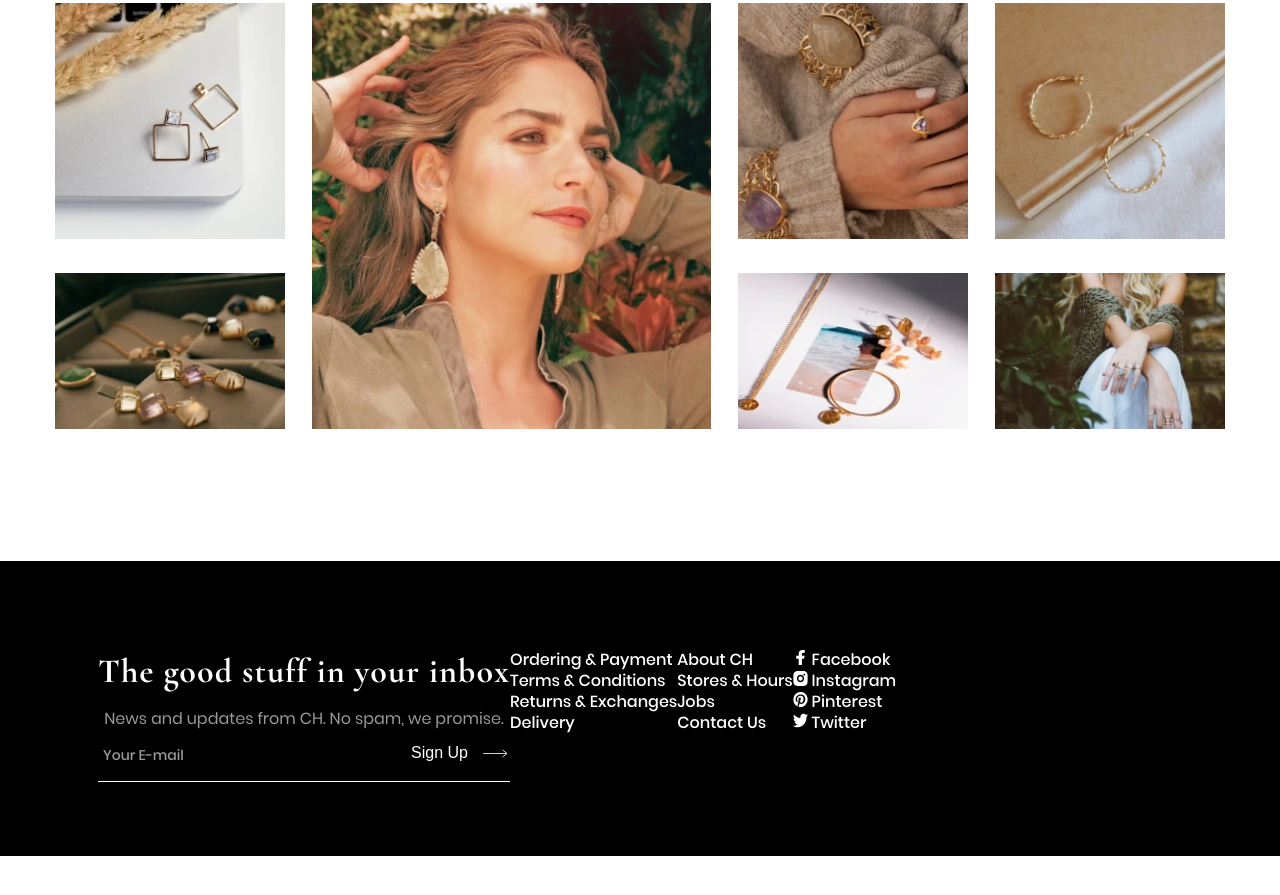
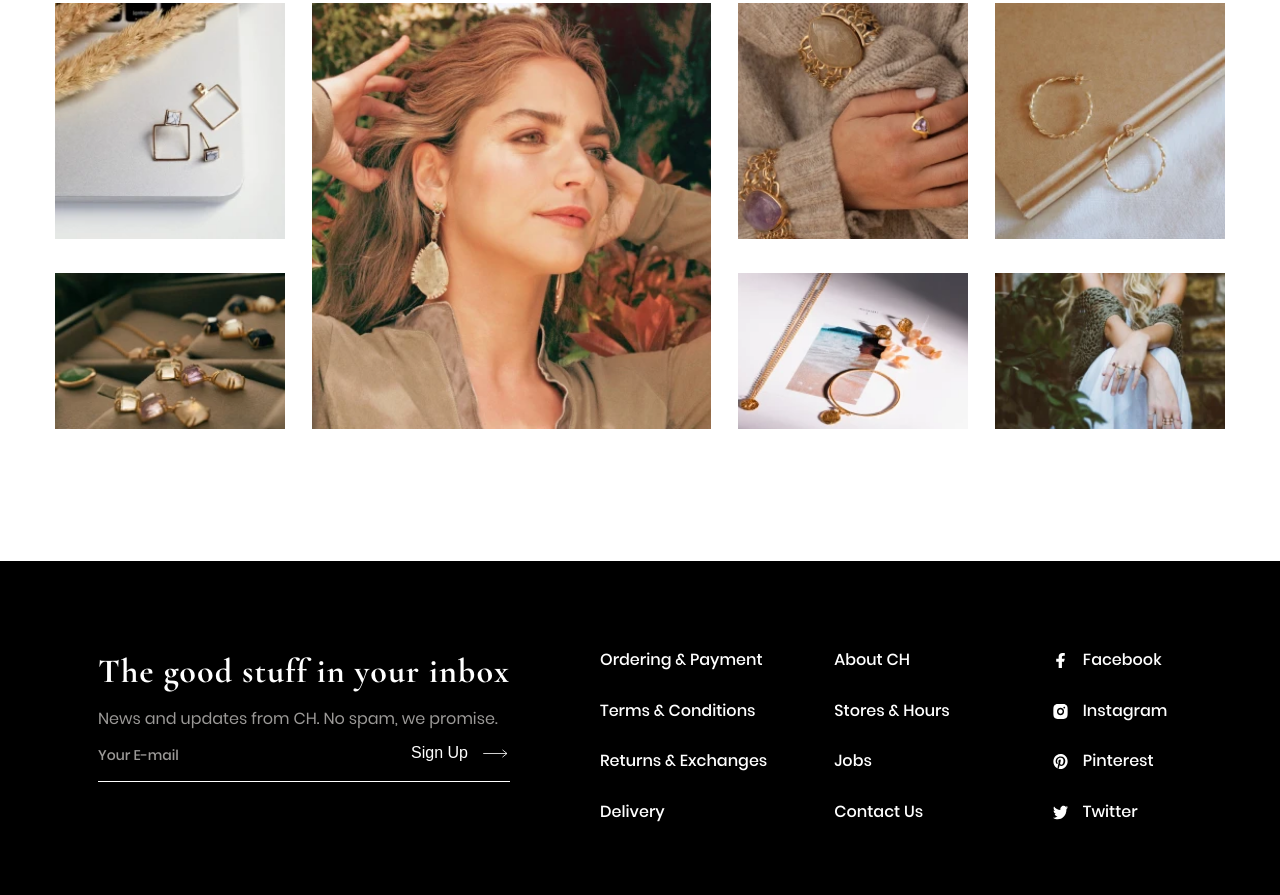
Before and after one commit to alenushka-jpg/jewellery_gramovich, a website: page source/main.html in a window 1280 px wide. Shown: the part 2490-3385 px from the top of the page. Before the commit the page ends 3346 px from the top, so only its background shows below. Drawn offline with nearby package versions, Linux system fonts and the light colour scheme; files that its build step writes are made by us from their sources; files whose address does not match are found by name; a web font is replaced by a local one.

Commit message:
Задает сетку секции footer

```diff
--- a/source/main.html
+++ b/source/main.html
@@ -485,36 +485,36 @@
           </div>
         </section>
         <div class="page-footer__links">
-          <ul class="page-footer__list">
+          <ul class="page-footer__list page-footer__list--info">
             <li>
-              <a href="#">Ordering & Payment</a>
+              <a href="#">Ordering&nbsp;&&nbsp;Payment</a>
             </li>
             <li>
-              <a href="#">Terms & Conditions</a>
+              <a href="#">Terms&nbsp;&&nbsp;Conditions</a>
             </li>
             <li>
-              <a href="#">Returns & Exchanges</a>
+              <a href="#">Returns&nbsp;&&nbsp;Exchanges</a>
             </li>
             <li>
               <a href="#">Delivery</a>
             </li>
           </ul>
-          <ul class="page-footer__list">
+          <ul class="page-footer__list page-footer__list--about-us">
             <li>
-              <a href="#">About CH</a>
+              <a href="#">About&nbsp;CH</a>
             </li>
             <li>
-              <a href="#">Stores & Hours</a>
+              <a href="#">Stores&nbsp;&&nbsp;Hours</a>
             </li>
             <li>
               <a href="#">Jobs</a>
             </li>
             <li>
-              <a href="#">Contact Us</a>
+              <a href="#">Contact&nbsp;Us</a>
             </li>
           </ul>
         </ul>
-        <ul class="page-footer__list footer__list--socials">
+        <ul class="page-footer__list footer__list--social">
           <li>
             <a href="#" aria-label="Facebook">
               <svg class="page-footer__icon" width="15" height="15">
--- a/source/sass/blocks/page-footer.scss
+++ b/source/sass/blocks/page-footer.scss
@@ -5,6 +5,25 @@
 .page-footer__container {
   display: flex;
   padding: 89px 98px 74px;
+
+  @media (max-width: 1260px) {
+    padding-left: 43px;
+    padding-right: 43px;
+  }
+
+  @media (max-width: $tablet-width) {
+    flex-direction: column;
+    margin-bottom: 50px;
+  }
+}
+
+.page-footer__subscription {
+  margin-right: 90px;
+
+  @media (max-width: $tablet-width) {
+    margin-right: 0;
+    margin-bottom: 48px;
+  }
 }
 
 .page-footer h3 {
@@ -20,6 +39,10 @@
 
 .page-footer__email {
   position: relative;
+
+  @media (max-width: $tablet-width) {
+    width: 82%;
+  }
 }
 
 .page-footer p {
@@ -27,10 +50,11 @@
   font-size: 16px;
   color: $light-font;
   line-height: 130%;
+  text-align: start;
 }
 
 .page-footer input {
-  padding: 15px 70px 15px 5px;
+  padding: 15px 70px 15px 0;
   width: 100%;
   font-family: "Poppins", "Courier New", "Courier", monospace;
   font-weight: 500;
@@ -70,20 +94,43 @@
 
 .page-footer__links {
   display: grid;
-  grid-template-columns: repeat(3, max-content);
+  grid-template-columns: repeat(3, min-content);
+
+  @media (max-width: $tablet-width) {
+    grid-template-columns: min-content;
+  }
 }
 
 .page-footer__list {
   margin: 0;
   padding: 0;
   list-style: none;
+
+  &--info {
+    margin-right: 67px;
+  }
+
+  &--about-us {
+    margin-right: 103px;
+  }
+}
+
+.page-footer__list li {
+  margin-bottom: 30px;
+
+  @media (max-width: $tablet-width) {
+    margin-bottom: 22px;
+  }
 }
 
 .page-footer__icon {
+  margin-right: 15px;
   fill: $basic-white;
 }
 
 .page-footer__list a {
+  display: flex;
+  align-items: center;
   font-weight: 500;
   font-size: 16px;
   line-height: 130%;
```
Also changed, not shown: build/css/style.min.css, build/main.html, 1 other file.
